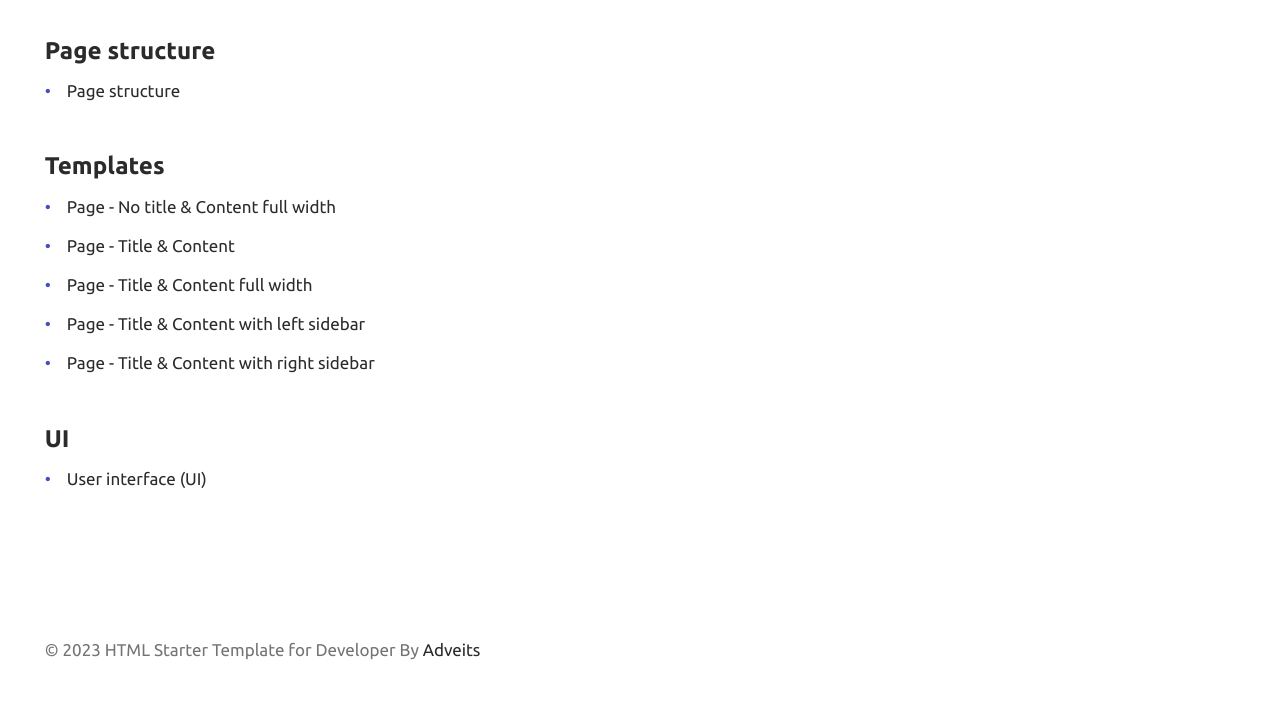
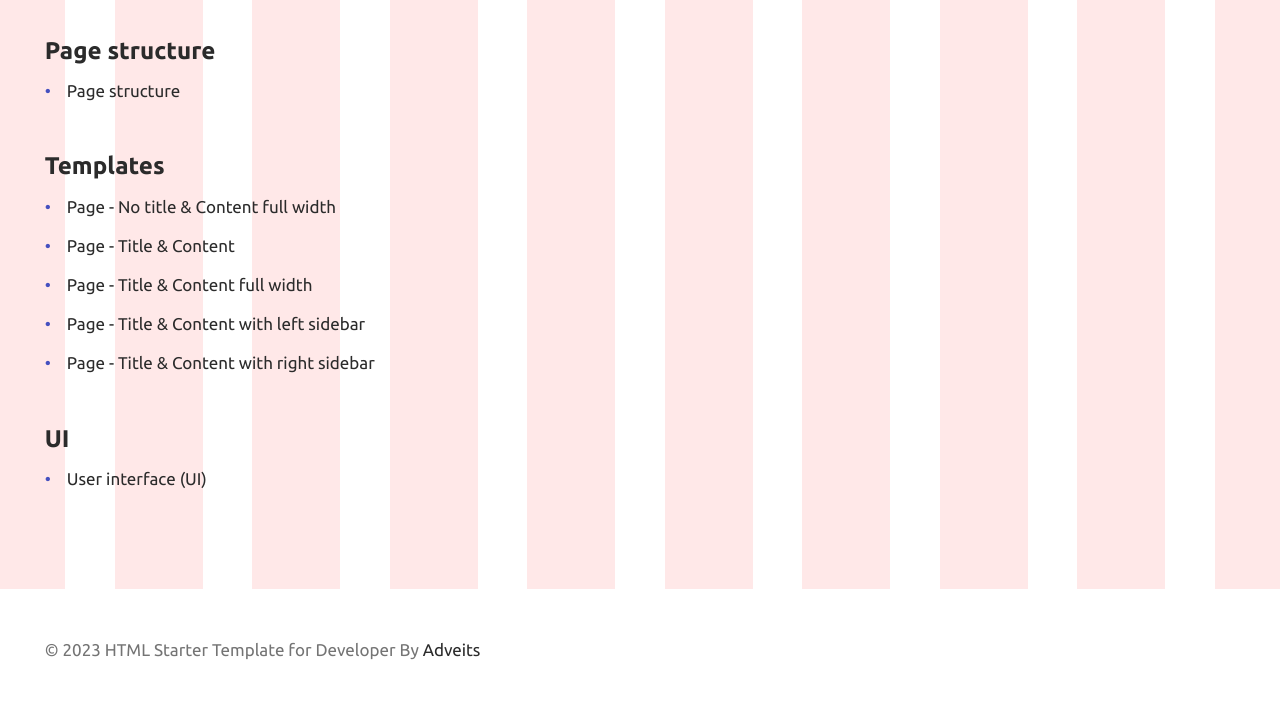
Before and after one commit to Zilvis0/Adveits-Task, a website: page src/index.html in a window 1280 px wide. Shown: the part 510-1219 px from the top of the page. Drawn offline with nearby package versions, Linux system fonts and the light colour scheme; some packages are replaced by stand-ins of ours; files that its build step writes are made by us from their sources; a script that the page names is missing; files whose address does not match are found by name.

Commit message:
added dev background before any real changes

```diff
--- a/src/assets/sass/style.scss
+++ b/src/assets/sass/style.scss
@@ -588,9 +588,9 @@ body {
 //=================================================
 // DEV
 //=================================================
-//body {
-//	background-image: url(../img/bg/dev.png);
-//	background-attachment: fixed;
-//	background-repeat: repeat-y;
-//	background-position: center;
-//}
+body {
+  background-image: url(../img/bg/dev.png);
+  background-attachment: fixed;
+  background-repeat: repeat-y;
+  background-position: center;
+}
```
Also changed, not shown: dist/assets/css/style.css, dist/assets/css/style.min.css. Lines whose indentation alone changed are shown as unchanged.
